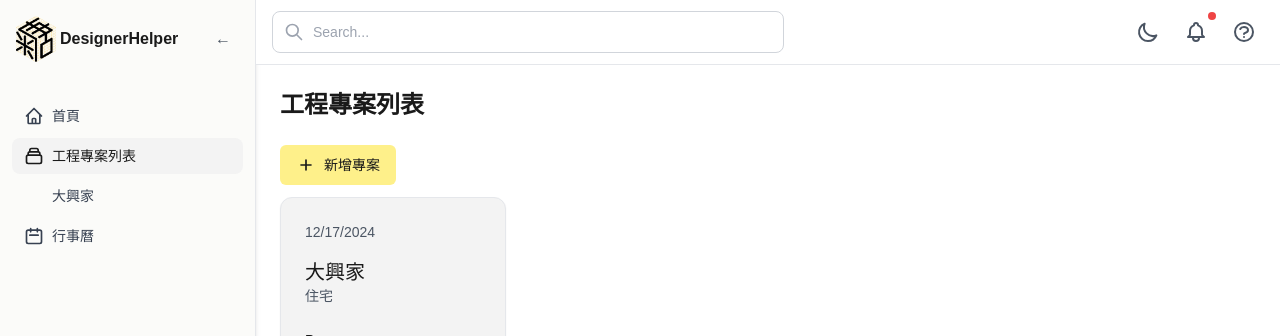
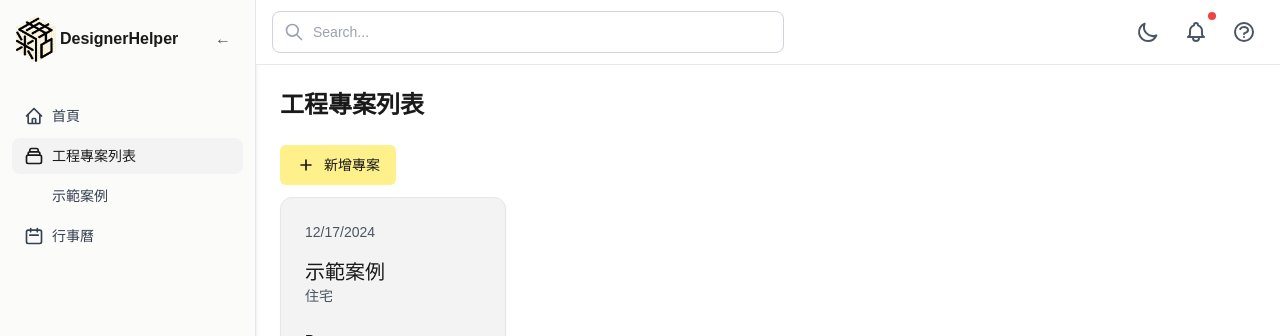
Before and after one commit to eddie8119/interior-helper, a Next.js app: page /projects in a window 1280 px wide. Shown: the top 336 px of the page. Built offline with nearby package versions, Linux system fonts and the light colour scheme.

Commit message:
feat: 清理雜物

```diff
--- a/src/components/layout/navigation/NavArea.tsx
+++ b/src/components/layout/navigation/NavArea.tsx
@@ -5,7 +5,6 @@ import Link from 'next/link'
 import { menuLists } from '@/config/menu'
 import { usePathname } from 'next/navigation'
 import { useProjects } from '@/hooks/use-projects'
-import { ProjectMenu } from '@/types/navigation'
 import { Menu } from '@/types/project'
 
 interface NavAreaProps {
@@ -45,8 +44,7 @@ export function NavArea({ isCollapsed }: NavAreaProps) {
       {menus.map((menu) => {
         const Icon = menu.icon
         const isActive = pathname === `/${menu.link}`
-        const hasSubMenu =
-          Array.isArray(menu.subMenu) && menu.subMenu.length > 0
+        const hasSubMenu = menu.subMenu && menu.subMenu.length > 0
 
         return (
           <div key={menu.id} className="space-y-1">
@@ -71,7 +69,7 @@ export function NavArea({ isCollapsed }: NavAreaProps) {
                   <Link
                     key={subItem.id}
                     href={`/projects/${subItem.id}`}
-                    className={`hover:bg-card/50 text-gray-button block rounded-lg px-3 py-2 text-sm transition-colors ${
+                    className={`hover:bg-card/50 block rounded-lg px-3 py-2 text-sm text-gray-button transition-colors ${
                       pathname === `/projects/${subItem.id}`
                         ? 'bg-card font-medium text-foreground'
                         : ''
--- a/src/hooks/use-projects.ts
+++ b/src/hooks/use-projects.ts
@@ -1,5 +1,3 @@
-'use client'
-
 import { useState, useEffect } from 'react'
 import { Project } from '@/types/project'
 
@@ -8,9 +6,9 @@ const STORAGE_KEY = 'projectList'
 const defaultProjects: Project[] = [
   {
     id: '1',
-    title: '大興家',
+    title: '示範案例',
     type: '住宅',
-    progress: 60,
+    progress: 85,
     daysLeft: 2,
     createdAt: new Date(),
   },
```
